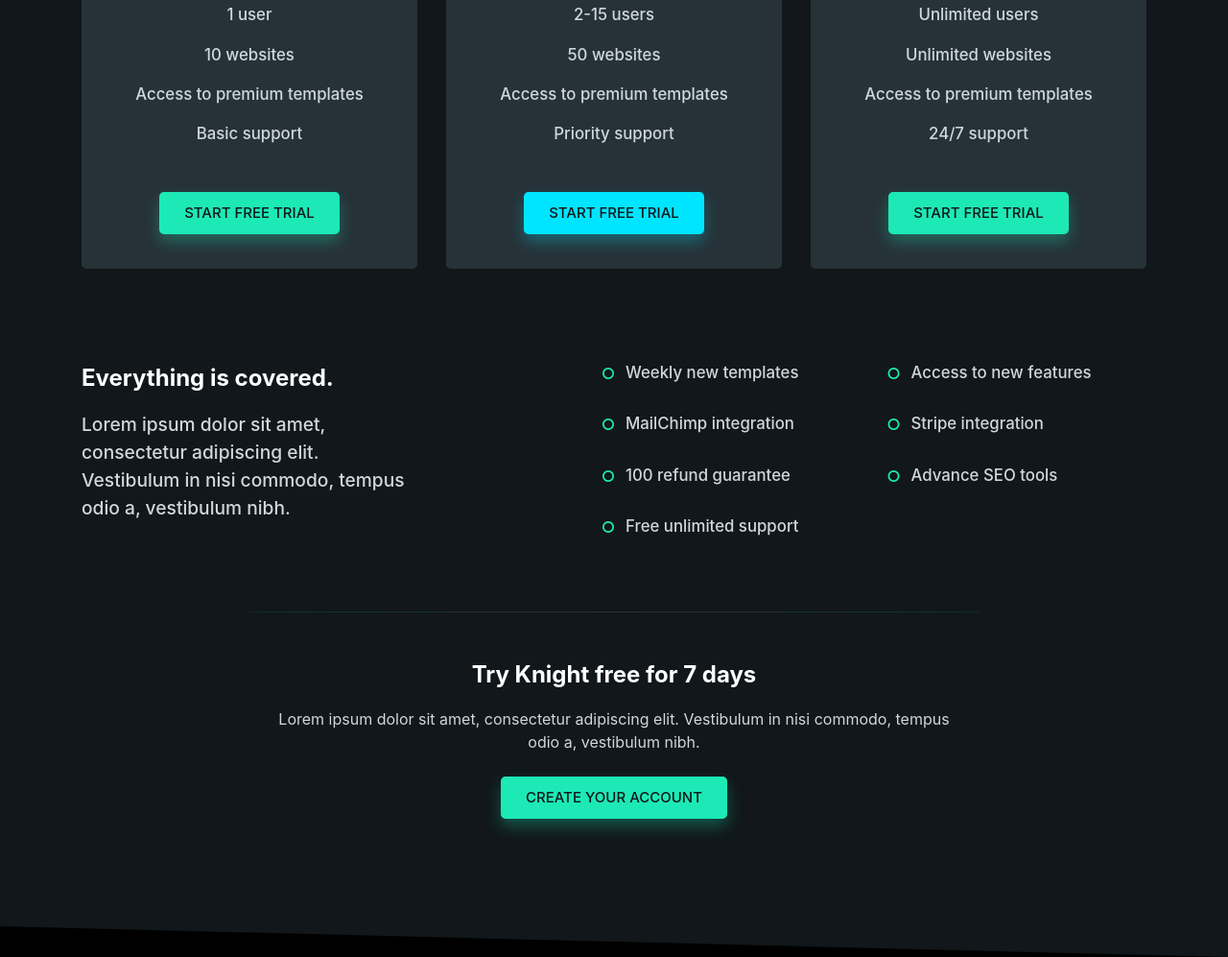
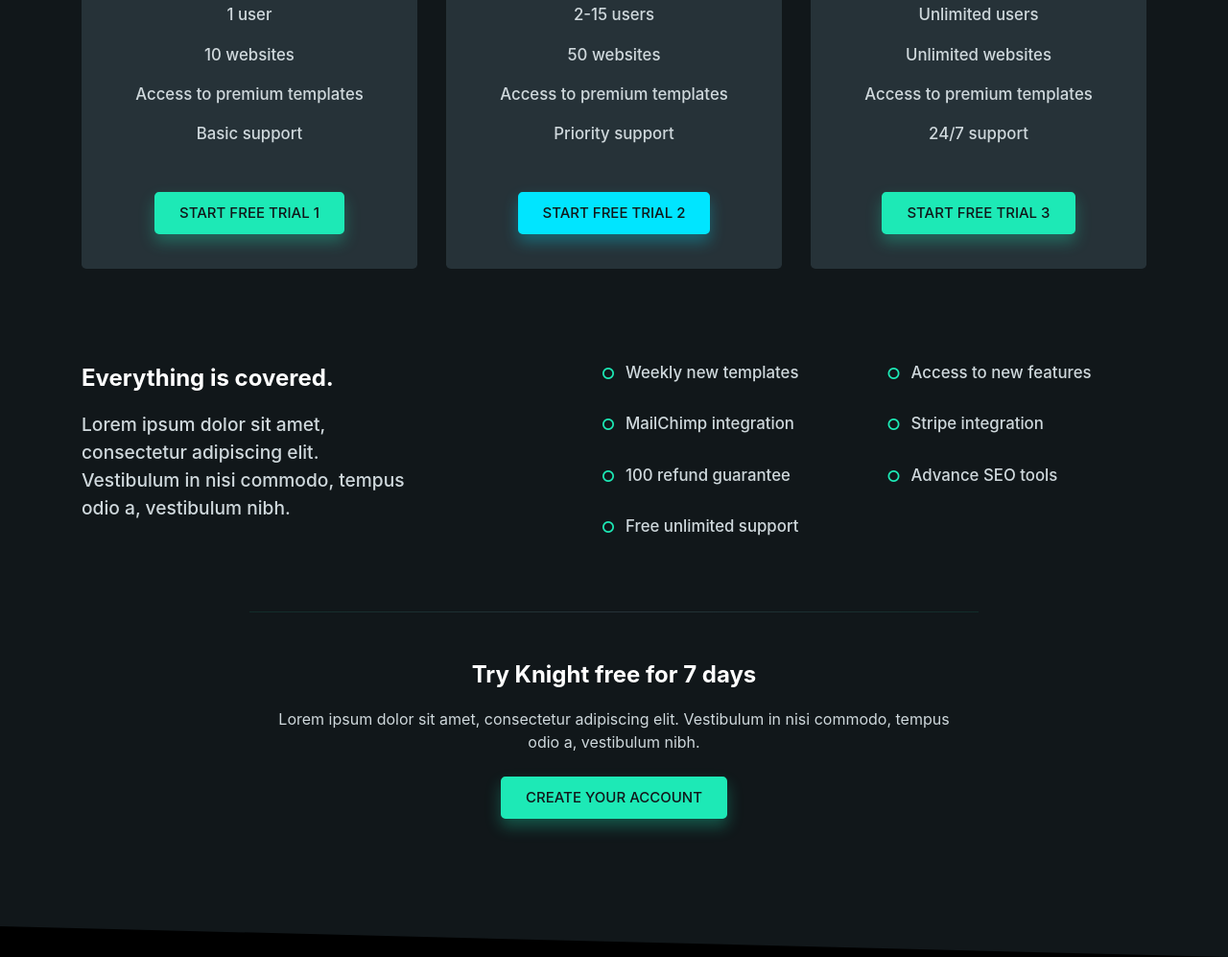
Before and after one commit to marcus-18/carini.knight, a plain HTML site: page index.html in a window 1280 px wide. Shown: the part 2978-3975 px from the top of the page at 96% size. Drawn offline with nearby package versions, Linux system fonts and the light colour scheme; a web font is replaced by a local one.

Commit message:
modificati 3 bottoni

```diff
--- a/index.html
+++ b/index.html
@@ -196,7 +196,7 @@
                                 <li>Basic support</li>
                             </ul>
                             <a href="#" class="btn btn-primary">
-                                Start free trial
+                                Start free trial 1
                             </a>
                         </div>
                     </div>
@@ -212,7 +212,7 @@
                                 <li>Priority support</li>
                             </ul>
                             <a href="#" class="btn btn-info">
-                                Start free trial
+                                Start free trial 2
                             </a>
                         </div>
                     </div>
@@ -228,7 +228,7 @@
                                 <li>24/7 support</li>
                             </ul>
                             <a href="#" class="btn btn-primary">
-                                Start free trial
+                                Start free trial 3
                             </a>
                         </div>
                     </div>
```
